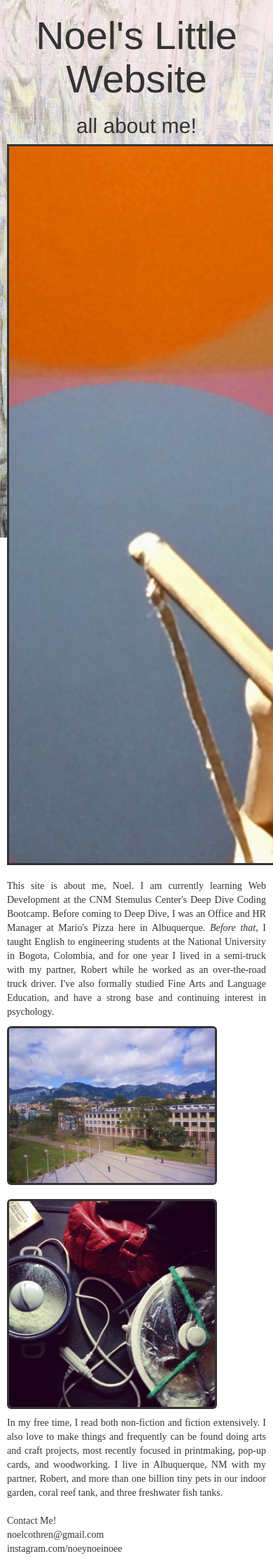
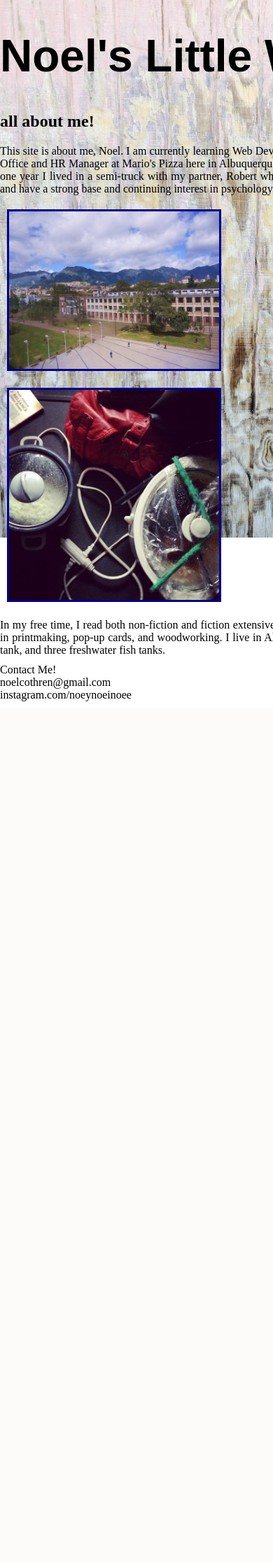
Before and after one commit to anc02d/about-noel, a PHP site: page / in a window 390 px wide; the page is wider, and only the part inside the window is pictured. Shown: that part at 70% size. After the commit the page ends 1002 px from the top of that part, so only its background shows below. Run offline with PHP 8.4, Linux system fonts and the light colour scheme.

Commit message:
makin some changes

```diff
--- a/index.php
+++ b/index.php
@@ -2,30 +2,27 @@
 <html>
 	<head>
 		<title>About Noel</title>
-		<link rel="stylesheet" href="//maxcdn.bootstrapcdn.com/bootstrap/3.3.1/css/bootstrap.min.css"/>
 		<link rel="stylesheet" href="style.css">
 	</head>
 	<body>
-		<h1 align="center">Noel's Little Website</h1>
-		<h2 align="center">all about me!</h2>
-		<img class="me" src="images/artSkeleton.jpg" alt="A Picture of Noel." align="center">
-		<div class="row">
-			<div class="col-md-7"><p>This site is about me, Noel. I am currently learning Web Development at the CNM Stemulus Center's Deep Dive Coding Bootcamp. Before coming to Deep Dive, I was an Office and HR Manager at Mario's Pizza here in Albuquerque. <em>Before that</em>, I taught English to engineering students at the National University in Bogota, Colombia, and for one year I lived in a semi-truck with my partner, Robert while he worked as an over-the-road truck driver. I've also formally studied Fine Arts and Language Education, and have a strong base and continuing interest in psychology.
-			</p></div>
-			<div class="col-md-5"> <img src="images/unal.jpg" class="img-rounded" alt="Universidad Nacional" width="300" height="auto">
+		<h1>Noel's Little Website</h1>
+		<h2>all about me!</h2>
+			<div>
+				<p>This site is about me, Noel. I am currently learning Web Development at the CNM Stemulus Center's Deep Dive Coding Bootcamp. Before coming to Deep Dive, I was an Office and HR Manager at Mario's Pizza here in Albuquerque. <em>Before that</em>, I taught English to engineering students at the National University in Bogota, Colombia, and for one year I lived in a semi-truck with my partner, Robert while he worked as an over-the-road truck driver. I've also formally studied Fine Arts and Language Education, and have a strong base and continuing interest in psychology.
+			</p>
 			</div>
-		</div>
-		<div class="row">
-			<div class="col-md-5"> <img src="images/truckcook.jpg" class="img-rounded" alt="Cooking on the Truck" width="300" height="auto">
+			<div> <img src="images/unal.jpg" class="img-rounded" alt="Universidad Nacional" width="300" height="auto">
+			</div>
+			<div> <img src="images/truckcook.jpg" class="img-rounded" alt="Cooking on the Truck" width="300" height="auto">
 				</div>
-		<div class="col-md-7">
+		<div>
 			<p>In my free time, I read both non-fiction and fiction extensively. I also love to make things and frequently can be found doing arts and craft projects, most recently focused in printmaking, pop-up cards, and woodworking. I live in Albuquerque, NM with my partner, Robert, and more than one billion tiny pets in our indoor garden, coral reef tank, and three freshwater fish tanks.
 			</p>
 		</div>
-		</div>
+		</>
 		<footer>
-			<div class="row">
-				<div class="col-md-4"><p>Contact Me!<br>
+			<div>
+				<div><p>Contact Me!<br>
 				noelcothren@gmail.com<br>
 				instagram.com/noeynoeinoee</p></div>
 			</div>
--- a/style.css
+++ b/style.css
@@ -1,20 +1,22 @@
-h1 {font-family:"Century Gothic", sans-serif;
+h1 {
+	font-family:"Century Gothic", sans-serif;
 	font-size: 400%;
 }
+
 body {
 	background-image: url("/images/woodBkgd.jpg");
 	background-repeat: no-repeat;
-	background-position: center top;
-	background-attachment: fixed;
+	width: 1100px;
+	margin: 0 auto;
+}
 
+img {
+	margin: 10px;
+	border: 3px solid darkblue;
 }
-img {
-	display: block;
-	margin: 10px;
-	border: 3px solid
-}
+
 p {
 	font-family: "Times New Roman", Serif;
 	text-align: justify;
-	margin: 10px;
+	margin: 10px auto;
 }
```
